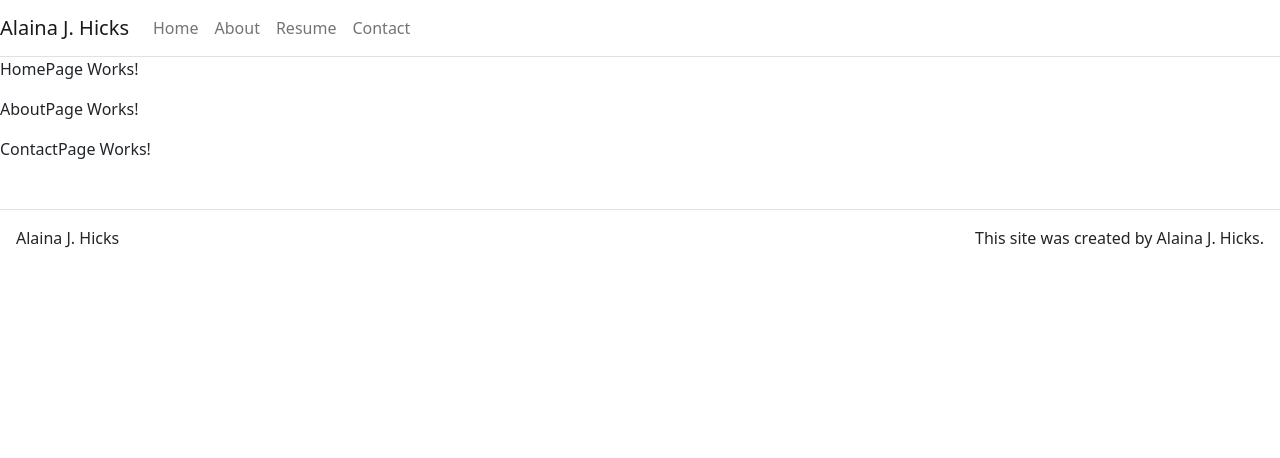
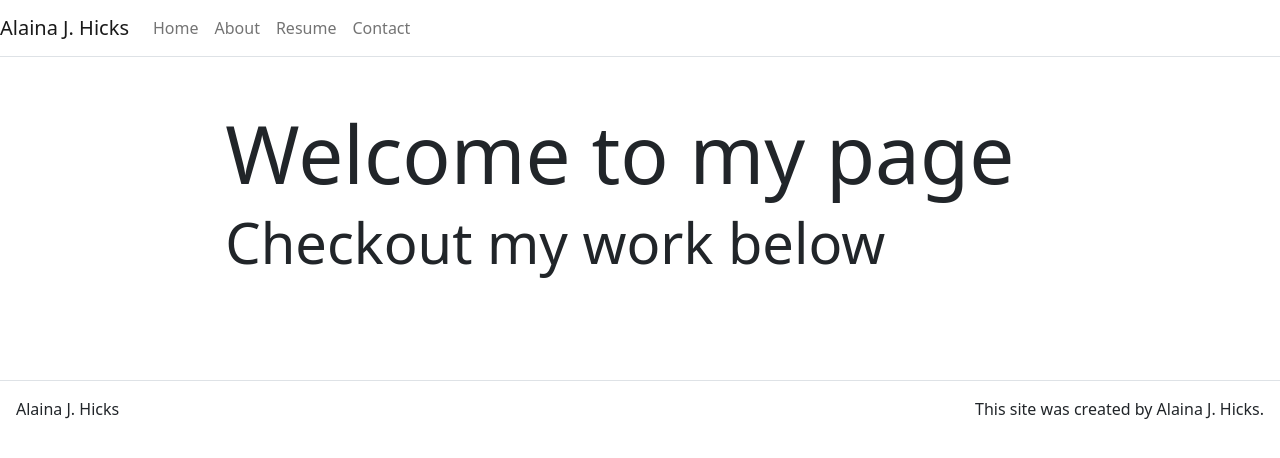
Before and after one commit to ayejayhicks/reactportfolio, a React (Create React App) app: page / in a window 1280 px wide. Shown: the top 458 px of the page. Built offline with nearby package versions, Linux system fonts and the light colour scheme.

Commit message:
Hero component, camel case fix on subTitle

```diff
--- a/src/App.js
+++ b/src/App.js
@@ -1,8 +1,8 @@
 import React from "react";
 import { BrowserRouter as Router, Route, Link } from "react-router-dom";
-import Container from "react-bootstrap/esm/Container";
-import Navbar from "react-bootstrap/esm/Navbar";
-import Nav from "react-bootstrap/esm/Nav";
+import Container from "react-bootstrap/Container";
+import Navbar from "react-bootstrap/Navbar";
+import Nav from "react-bootstrap/Nav";
 import './App.css';
 
 import Footer from "./components/Footer";
@@ -61,8 +61,8 @@ class App extends React.Component {
           </Navbar>
 
           <Route path="/" exact render={() => <HomePage title={this.state.home.title} subTitle={this.state.home.subTitle} text={this.state.home.text} />} />
-          <Route path="/" exact render={() => <AboutPage title={this.state.about.title} />} />
-          <Route path="/" exact render={() => <ContactPage title={this.state.contact.title} />} />
+          <Route path="/about" render={() => <AboutPage title={this.state.about.title} />} />
+          <Route path="/contact" render={() => <ContactPage title={this.state.contact.title} />} />
 
           <Footer />
 
--- a/src/components/Footer.js
+++ b/src/components/Footer.js
@@ -1,7 +1,7 @@
 import React from "react";
-import Container from "react-bootstrap/esm/Container";
-import Row from "react-bootstrap/esm/Row";
-import Col from "react-bootstrap/esm/Col";
+import Container from "react-bootstrap/Container";
+import Row from "react-bootstrap/Row";
+import Col from "react-bootstrap/Col";
 
 
     function Footer() {
--- /dev/null
+++ b/src/components/Hero.js
@@ -0,0 +1,26 @@
+import React from "react";
+import Jumbotron from "react-bootstrap/Jumbotron";
+
+import Container from "react-bootstrap/Container";
+import Row from "react-bootstrap/Row";
+import Col from "react-bootstrap/Col";
+
+function Hero(props) {
+
+    return(
+        <Jumbotron className="bg-transparent jumbotron-fluid p-0">
+            <Container fluid={true}>
+                <Row className="justify-content-center py-5">
+                    <Col md={8} sm={12}>
+                        { props.title && <h1 className="display-1 font-weight-boldeer">{props.title}</h1> }
+                        { props.subTitle && <h3 className="display-4 font-weight-light">{props.subTitle}</h3> }
+                        {/* { props.text && <h3>{props.text}</h3> } */}
+                    </Col>
+                </Row>
+            </Container>
+        </Jumbotron>
+    )
+
+}
+
+export default Hero;
--- a/src/pages/HomePage.js
+++ b/src/pages/HomePage.js
@@ -1,9 +1,11 @@
 import React from "react";
+
+import Hero from "../components/Hero";
 
 function HomePage(props) {
 
     return(
-        <p>HomePage Works!</p>
+        <Hero title={props.title} subTitle={props.subTitle} />
     );
 
 }
```
